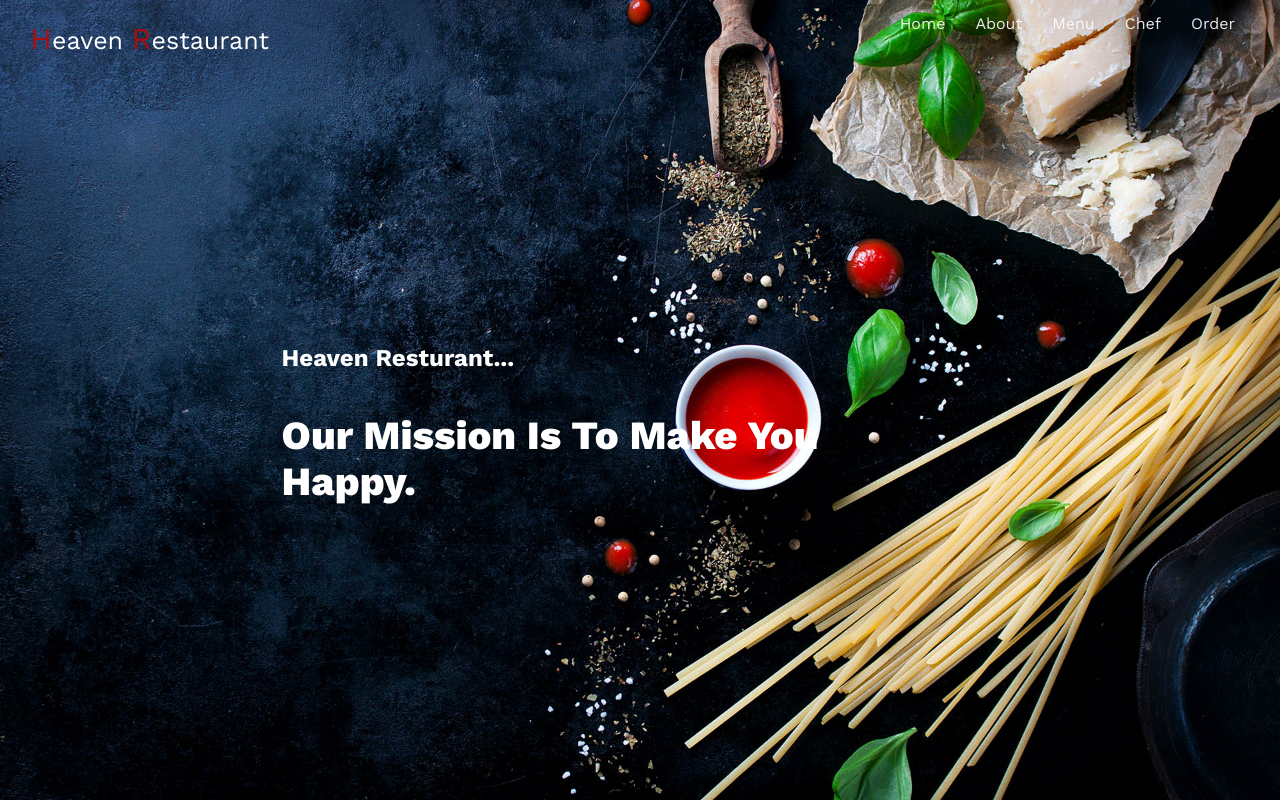
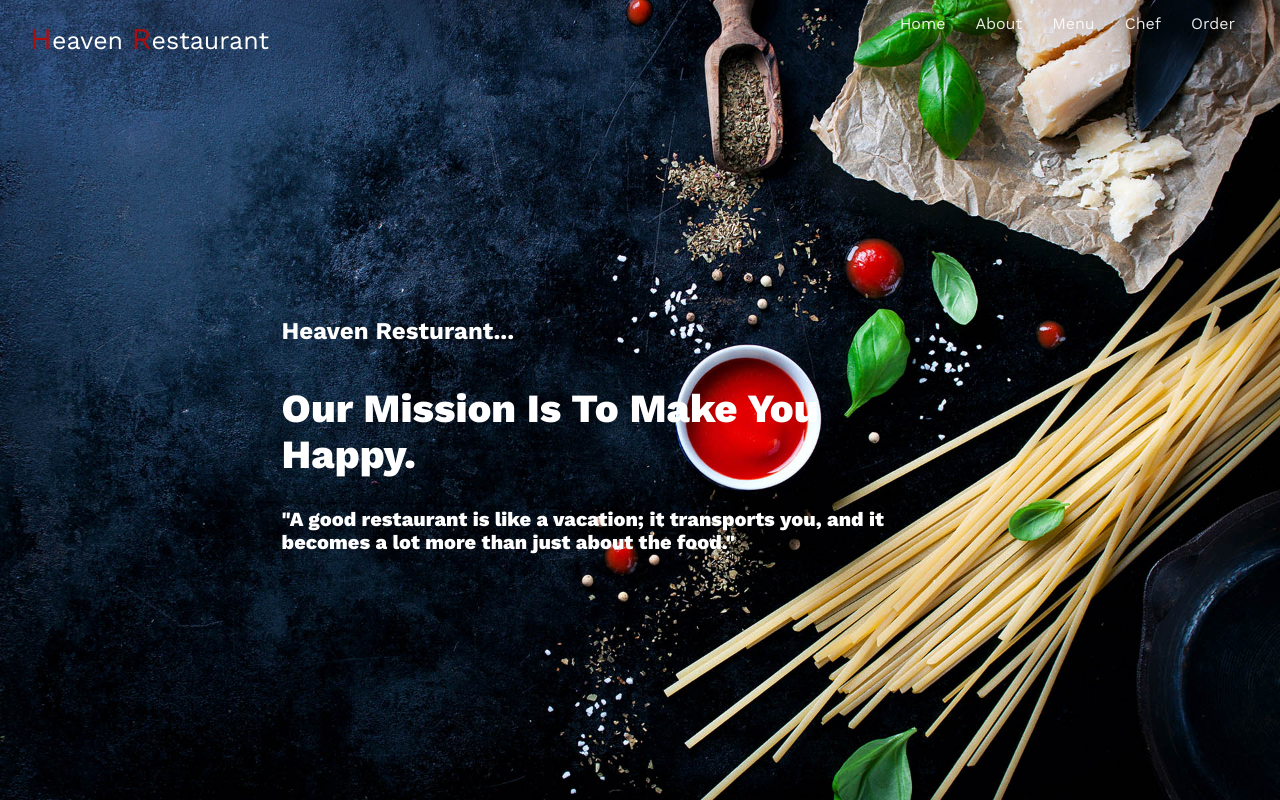
Before and after one commit to mohamed-sherif-bu/heaven-resturant-my-first-project-, a plain HTML site: page index.html in a window 1280 px wide. Drawn offline with nearby package versions, Linux system fonts and the light colour scheme.

Commit message:
Add files via upload

```diff
--- a/css/index.css
+++ b/css/index.css
@@ -171,3 +171,8 @@ p{
     font-weight: 800;
     font-size: 40px;
 }
+
+.paragraph{
+    font-size: 20px;
+    margin-top: -10px
+}
--- a/index.html
+++ b/index.html
@@ -48,6 +48,7 @@
             <div class="intro">
                 <h2>Heaven Resturant...</h2>
                 <p>Our Mission Is To Make You Happy.</p>
+                <p class="paragraph">"A good restaurant is like a vacation; it transports you, and it becomes a lot more than just about the food."</p>
             </div>
         </div>
     </section>
```
